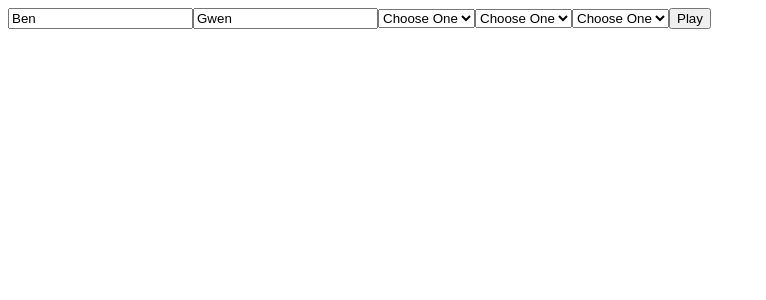
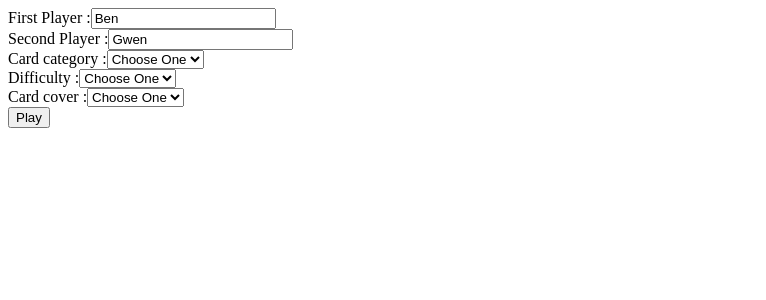
Before and after one commit to arun1118/memoryGame, a React (Vite) app: page / in a window 1280 px wide. Shown: the top 300 px of the page, without its empty margins (0-766 px from the left). Built offline with nearby package versions, Linux system fonts and the light colour scheme.

Commit message:
add labels

```diff
--- a/src/pages/Home.jsx
+++ b/src/pages/Home.jsx
@@ -39,29 +39,40 @@ const Home = ({setGameDetails}) => {
     return (
       <div>
         <form onSubmit={handleSubmit}>
-            <input type="text" name="firstPlayer" onChange={(e)=> setFirstPlayer(e.target.value)} value={firstPlayer}/>
-            <input type="text" name="secondPlayer" onChange={(e)=> setSecondPlayer(e.target.value)} value={secondPlayer}/>
+            <label htmlFor="firstPlayerInput">First Player :</label>
+            <input type="text" id="firstPlayerInput" name="firstPlayer" onChange={(e)=> setFirstPlayer(e.target.value)} value={firstPlayer}/>
+            <br />
 
-            <select name="cardCategory" value={cardCategory} onChange={handleSelect}>
+            <label htmlFor="secondPlayerInput">Second Player :</label>
+            <input type="text" id="secondPlayerInput" name="secondPlayer" onChange={(e)=> setSecondPlayer(e.target.value)} value={secondPlayer}/>
+            <br />
+
+            <label htmlFor="cardCategoryInput">Card category :</label>
+            <select id="cardCategoryInput" name="cardCategory" value={cardCategory} onChange={handleSelect}>
                 <option value="">Choose One</option>
             {Object.keys(cardCategoryList).map(key=>{
                 return <option value={key} key={key}>{key}</option>
             })}
             </select>
+            <br />
 
-            <select name="difficultyLevel" value={difficultyLevel} onChange={handleSelect}>
+            <label htmlFor="difficultyLevelInput">Difficulty :</label>
+            <select id="difficultyLevelInput" name="difficultyLevel" value={difficultyLevel} onChange={handleSelect}>
                 <option value="">Choose One</option>
             {Object.keys(difficultyLevelsList).map(key=>{
                 return <option value={key} key={key}>{key}</option>
             })}
             </select>
+            <br />
 
-            <select name="cardCover" value={cardCover} onChange={handleSelect}>
+            <label htmlFor="cardCoverInput">Card cover :</label>
+            <select id="cardCoverInput" name="cardCover" value={cardCover} onChange={handleSelect}>
                 <option value="">Choose One</option>
             {Object.keys(cardCoverList).map(key=>{
                 return <option value={key} key={key}>{key}</option>
             })}
             </select>
+            <br />
 
             <input type="submit" value="Play" />
         </form>
```
